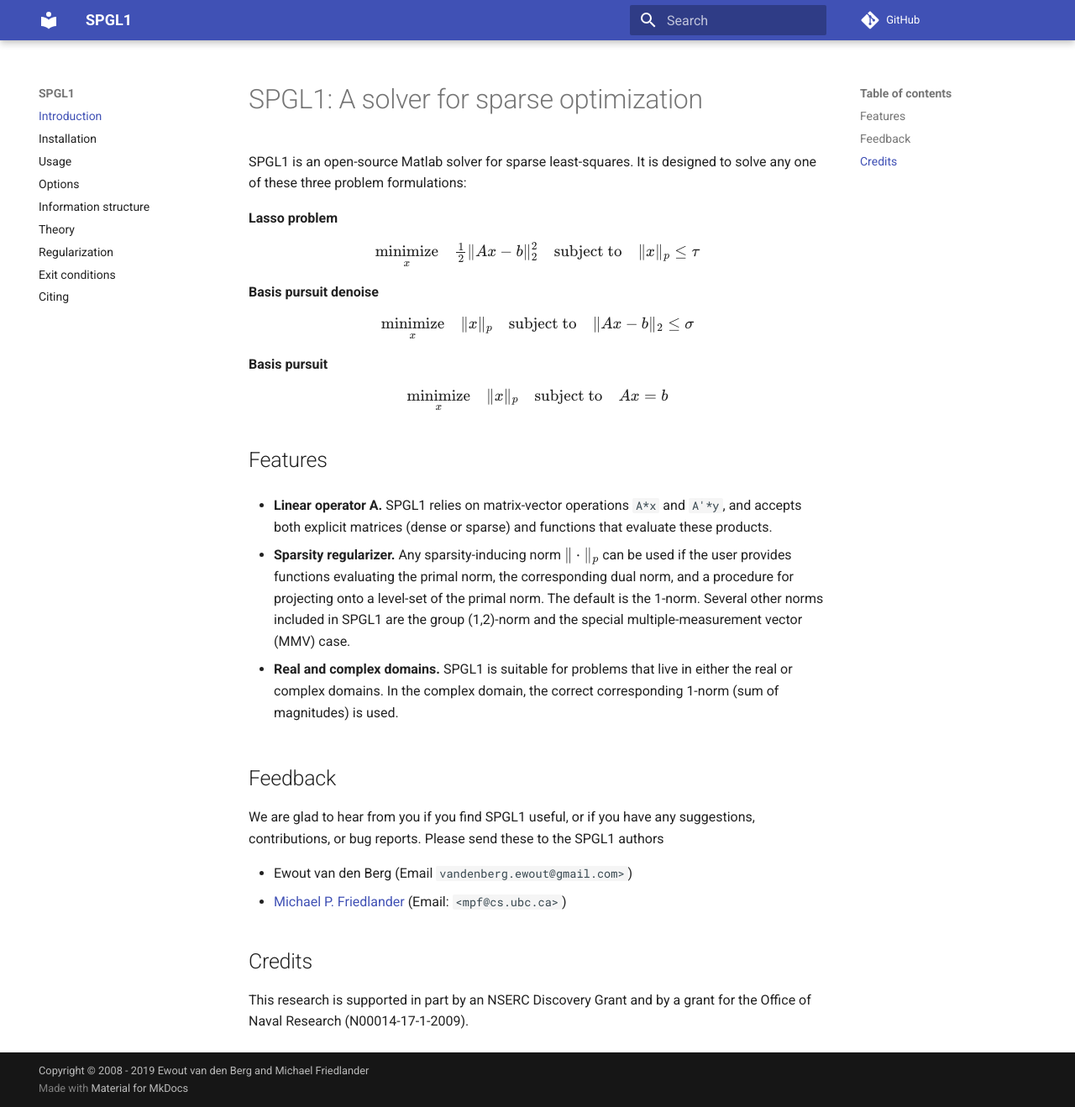
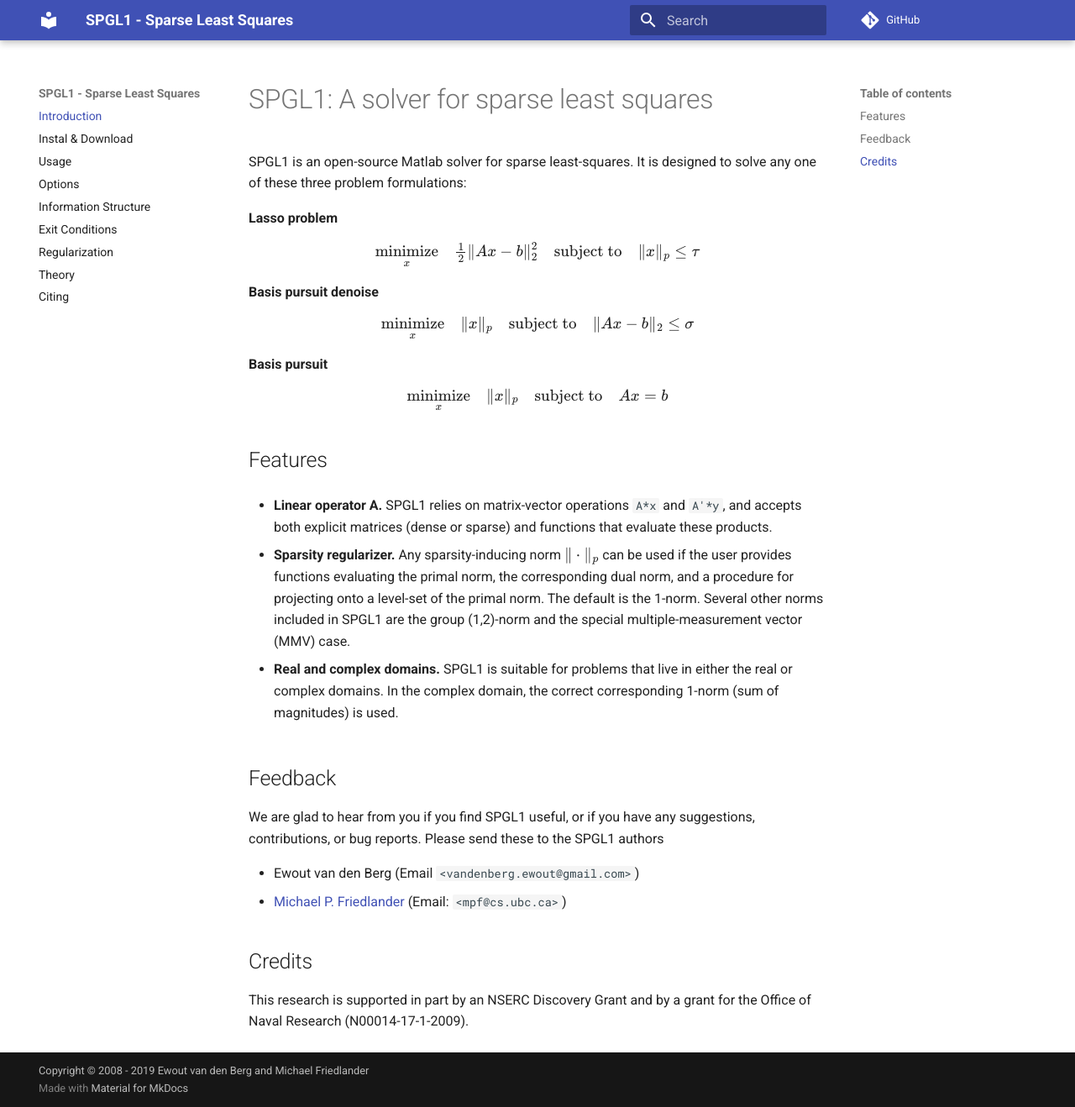
Before and after one commit to mpf/spgl1, an MkDocs documentation site: the page built from docs/docs/index.md, in a window 1280 px wide and 1318 px high. Shown: the whole window at 84% size. Built offline with MkDocs 1.6.1 and Material for MkDocs 9.7.7, drawn with Linux system fonts in a browser that asks for light colours; formulas are drawn with MathJax 3; comment, search, counter and statistics services are not loaded.

Commit message:
Update docs

```diff
--- a/docs/docs/index.md
+++ b/docs/docs/index.md
@@ -1,4 +1,4 @@
-# SPGL1: A solver for sparse optimization
+# SPGL1: A solver for sparse least squares
 
 SPGL1 is an open-source Matlab solver for sparse least-squares. It is designed to solve any one of these three problem formulations:
 
--- a/docs/mkdocs.yml
+++ b/docs/mkdocs.yml
@@ -1,13 +1,13 @@
-site_name: SPGL1
+site_name: SPGL1 - Sparse Least Squares
 nav:
   - Introduction: index.md
-  - Installation: install.md
+  - Instal & Download: install.md
   - Usage: usage.md
   - Options: options.md
-  - Information structure: infostruct.md
+  - Information Structure: infostruct.md
+  - Exit Conditions: exits.md
+  - Regularization: regularization.md
   - Theory: pareto.md
-  - Regularization: regularization.md
-  - Exit conditions: exits.md
   - Citing: cite.md
 
 copyright: 'Copyright &copy; 2008 - 2019 Ewout van den Berg and Michael Friedlander'
```
Also changed, not shown: other parts of docs/docs/index.md (+1 -1 lines), 1 other file.
